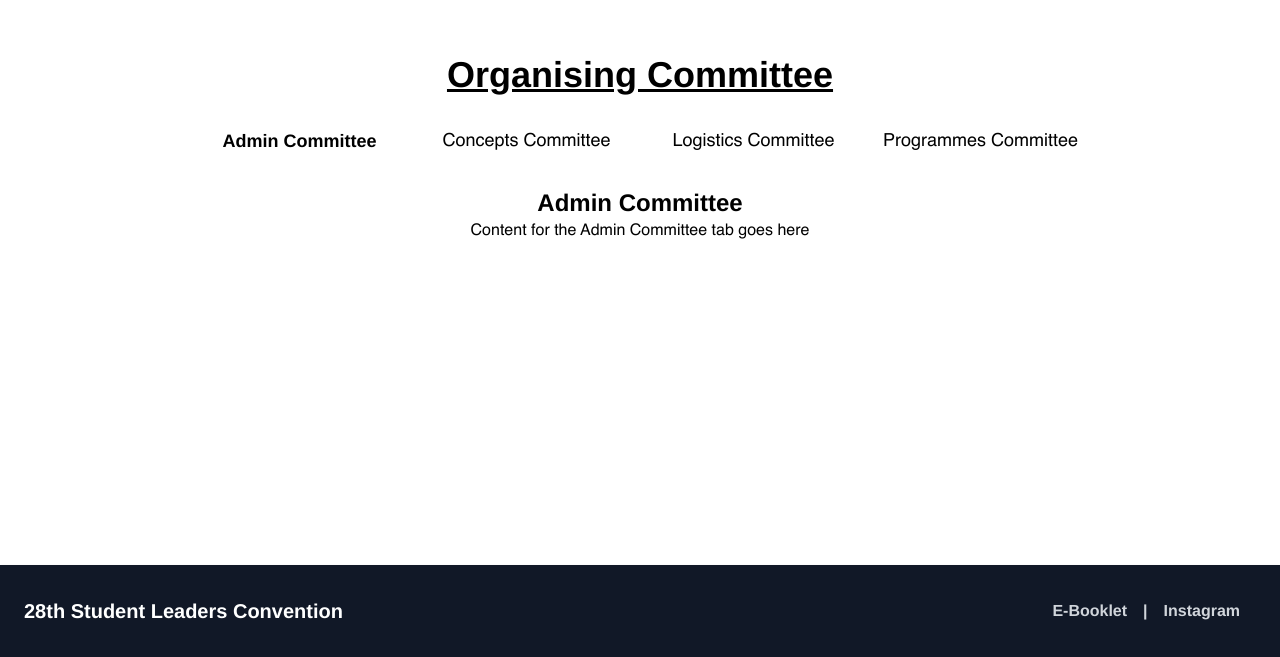
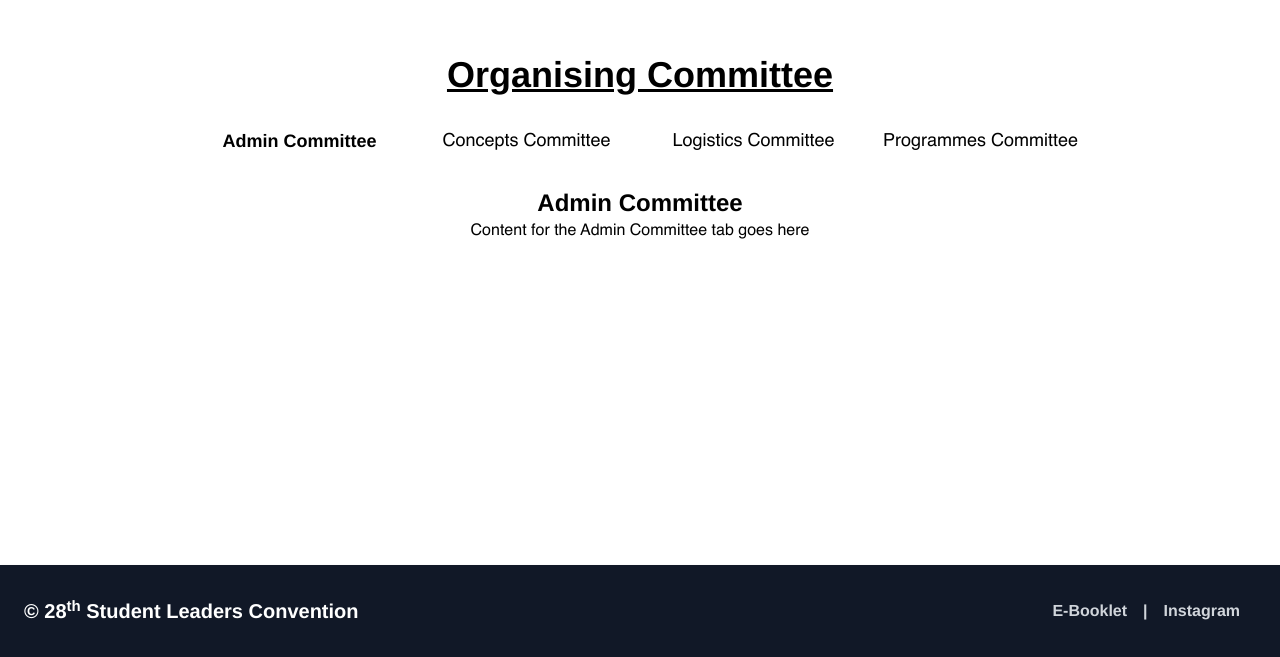
Before and after one commit to vincentcayadi/slc-website, a Next.js app: page / in a window 1280 px wide. Shown: the part 4399-5056 px from the top of the page. Built offline with nearby package versions, Linux system fonts and the light colour scheme.

Commit message:
edited footer

```diff
--- a/components/footer.tsx
+++ b/components/footer.tsx
@@ -7,7 +7,7 @@ export default function Footer() {
       <div className="sm:flex sm:items-center sm:justify-between">
         <a href="#" className="flex items-center mb-4 sm:mb-0">
           <span className="self-center text-lg font-semibold text-left text-white text0 md:text-xl">
-            28th Student Leaders Convention
+            © 28<sup>th</sup> Student Leaders Convention
           </span>
         </a>
         <ul className="flex flex-wrap items-center mb-4 font-semibold text-gray-300 sm:mb-0">
```
